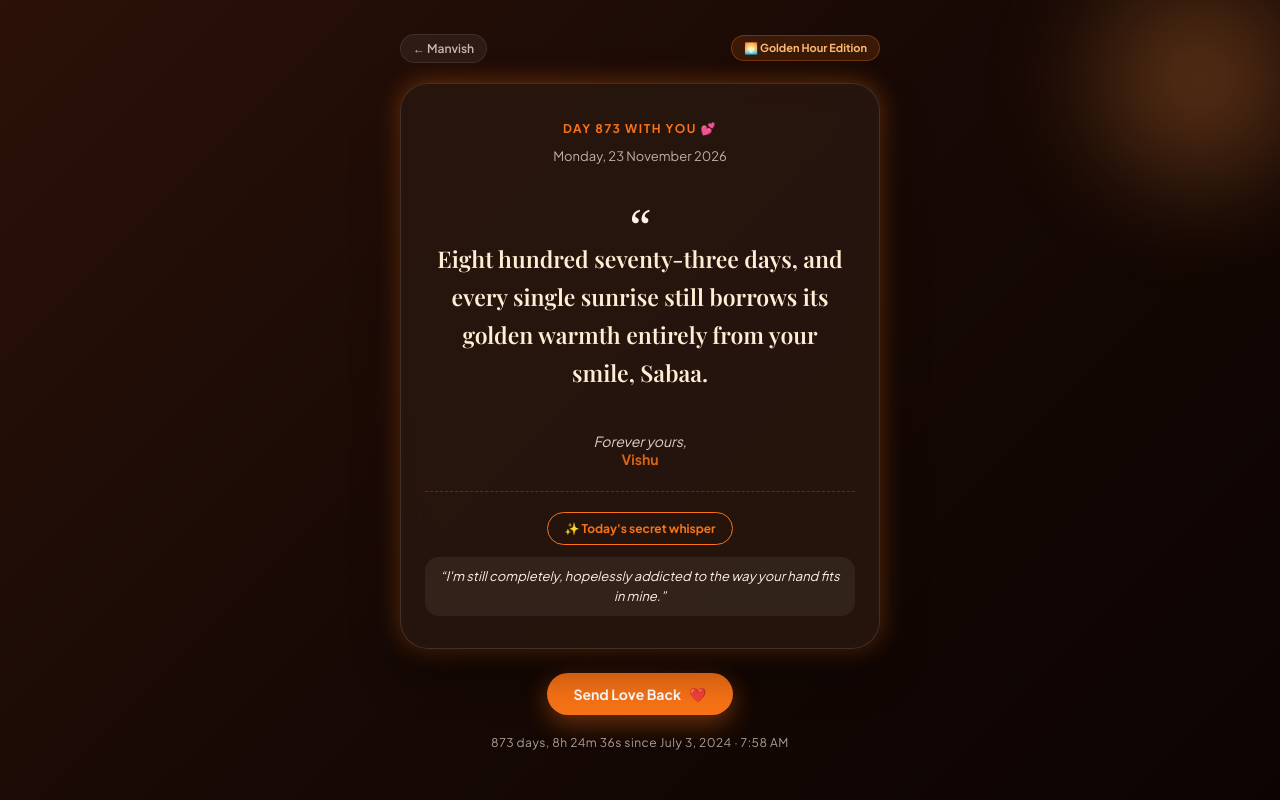
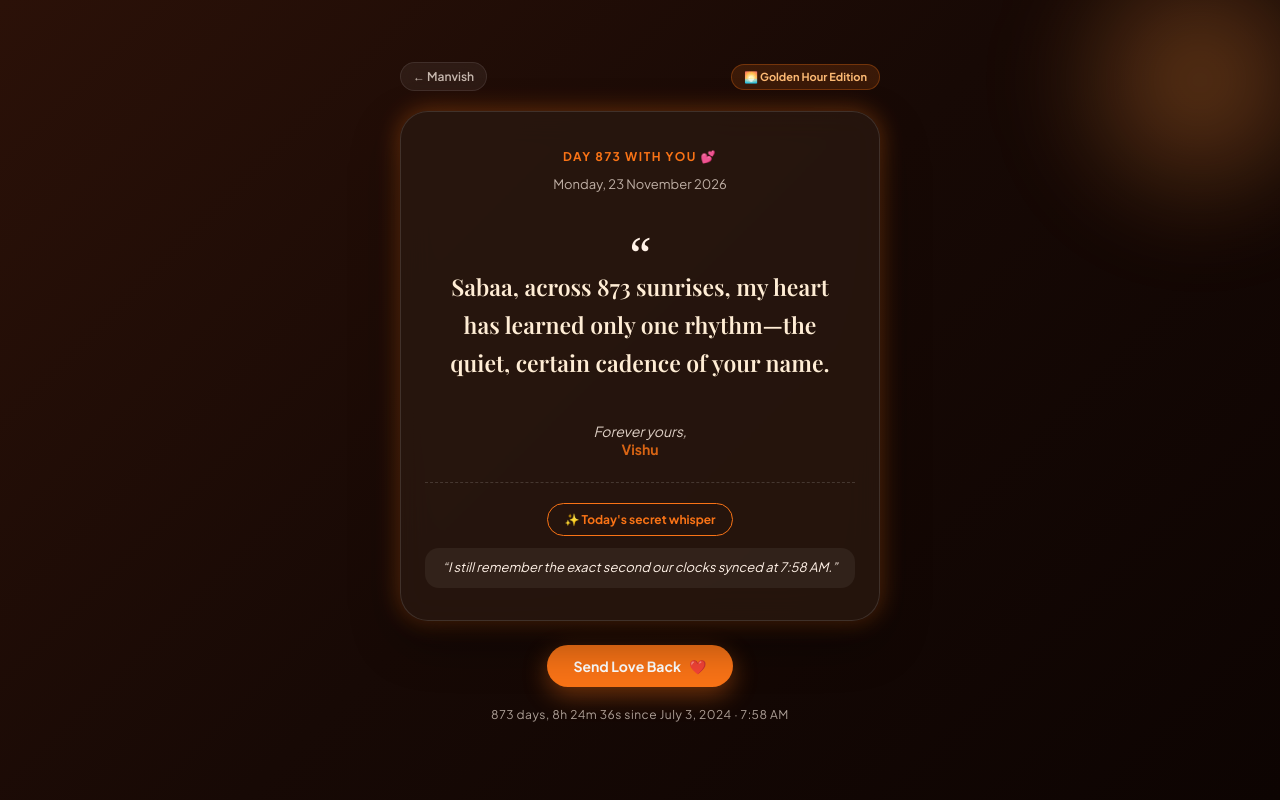
Before and after one commit to krvish21/manvish, a plain HTML site: page letters/2026-11-23.html in a window 1280 px wide. Both pictures are taken after a click on the button "🤫 Tap for today's whisper". Drawn offline with nearby package versions, Linux system fonts and the light colour scheme; a web font is replaced by a local one.

Commit message:
Add love letter for 2026-11-23

```diff
--- a/letters/2026-11-23.html
+++ b/letters/2026-11-23.html
@@ -244,7 +244,7 @@ body {
 
     <div class="quote-container">
       <span class="quote-mark">“</span>
-      <div class="quote-text">Eight hundred seventy-three days, and every single sunrise still borrows its golden warmth entirely from your smile, Sabaa.</div>
+      <div class="quote-text">Sabaa, across 873 sunrises, my heart has learned only one rhythm—the quiet, certain cadence of your name.</div>
     </div>
 
     <div class="signature">
@@ -255,7 +255,7 @@ body {
 
     <div class="whisper-box">
       <button class="whisper-btn" onclick="toggleWhisper(this)">🤫 Tap for today's whisper</button>
-      <div class="whisper-text" id="whisper-text">“I'm still completely, hopelessly addicted to the way your hand fits in mine.”</div>
+      <div class="whisper-text" id="whisper-text">“I still remember the exact second our clocks synced at 7:58 AM.”</div>
     </div>
   </div>
 
```
